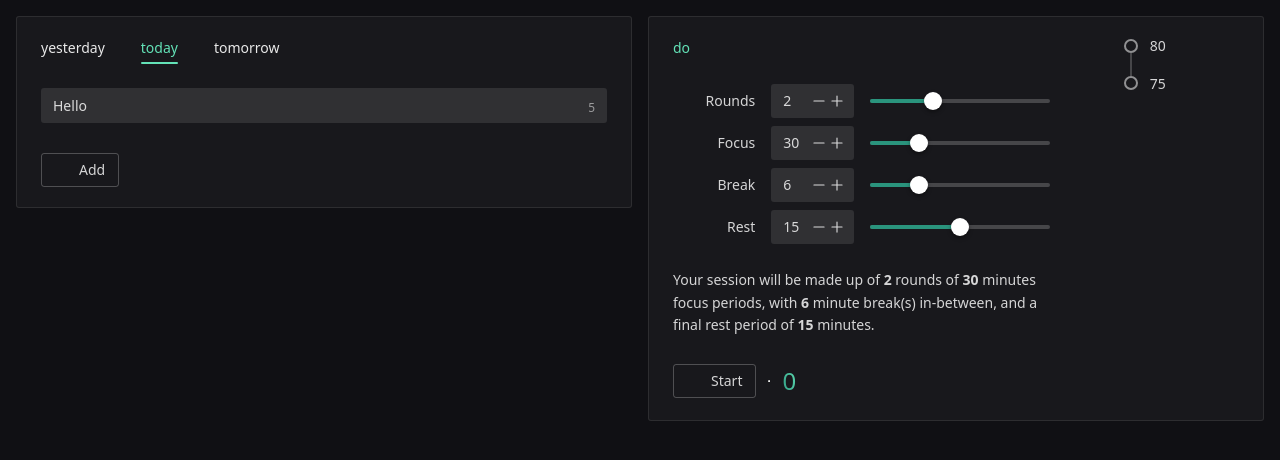
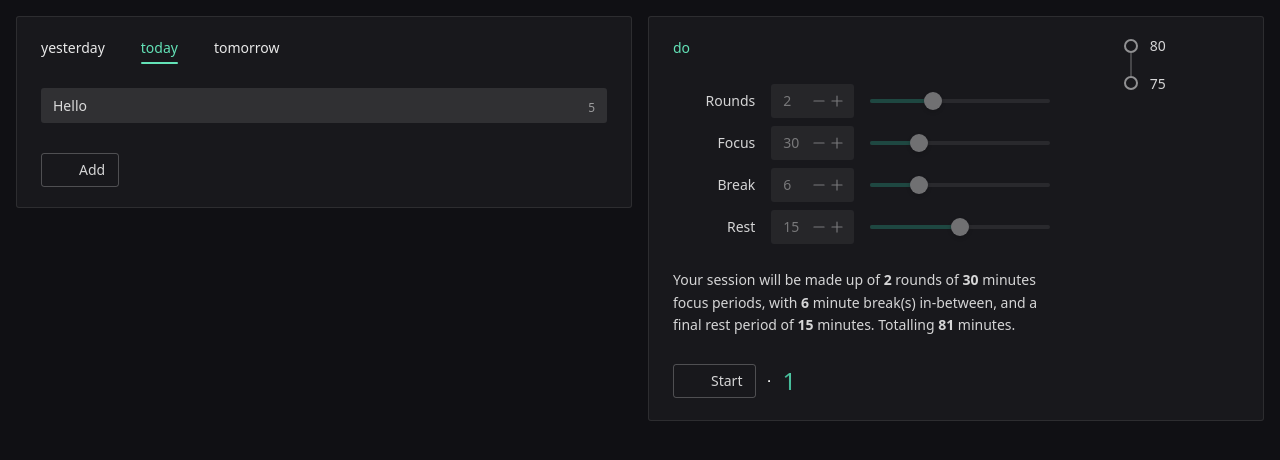
Before and after one commit to ahme-dev/devpace, a Vue app: page / in a window 1280 px wide. Shown: the top 460 px of the page. Built offline with nearby package versions, Linux system fonts and the light colour scheme; some icons are missing.

Commit message:
feat: add duration calc and disable sliders when session in progress

```diff
--- a/src/components/Pomodoro.vue
+++ b/src/components/Pomodoro.vue
@@ -36,6 +36,7 @@
 							:min="1"
 							:max="4"
 							:step="1"
+							:disable="store.current.at > 0"
 						/>
 						<PomodoroItem
 							name="Focus"
@@ -43,6 +44,7 @@
 							:min="20"
 							:max="60"
 							:step="10"
+							:disable="store.current.at > 0"
 						/>
 						<PomodoroItem
 							name="Break"
@@ -50,6 +52,7 @@
 							:min="3"
 							:max="15"
 							:step="3"
+							:disable="store.current.at > 0"
 						/>
 						<PomodoroItem
 							name="Rest"
@@ -57,6 +60,7 @@
 							:min="10"
 							:max="20"
 							:step="5"
+							:disable="store.current.at > 0"
 						/>
 					</NSpace>
 
@@ -69,7 +73,8 @@
 						<b>{{ store.current.config.break }}</b>
 						minute break(s) in-between, and a final rest period of
 						<b>{{ store.current.config.rest }}</b>
-						minutes.
+						minutes. Totalling
+						<b> {{ store.getDuration(store.current) }}</b> minutes.
 					</NText>
 
 					<NSpace align="center">
--- a/src/components/PomodoroItem.vue
+++ b/src/components/PomodoroItem.vue
@@ -11,6 +11,7 @@
 		min: number;
 		max: number;
 		step: number;
+		disable: boolean;
 	}>();
 </script>
 
@@ -24,6 +25,7 @@
 		<!-- Input -->
 		<NGridItem>
 			<NInputNumber
+				:disabled="props.disable"
 				:min="props.min"
 				:max="props.max"
 				:step="props.step"
@@ -37,6 +39,7 @@
 				:min="props.min"
 				:max="props.max"
 				:step="props.step"
+				:disabled="props.disable"
 				:tooltip="false"
 				v-model:value="store.current.config[props.bind]"
 			></NSlider>
--- a/src/store/pomodoro.ts
+++ b/src/store/pomodoro.ts
@@ -24,7 +24,7 @@ export const usePomodoroStore = defineStore("pomodoro", () => {
 	// current session
 	let current = ref<Session>({
 		running: false,
-		at: 0,
+		at: 1,
 		config: {
 			rounds: 2,
 			focus: 30,
@@ -57,5 +57,13 @@ export const usePomodoroStore = defineStore("pomodoro", () => {
 		},
 	]);
 
-	return { current, history };
+	const getDuration = (s: Session) => {
+		return (
+			s.config.rounds * s.config.focus +
+			(s.config.rounds - 1) * s.config.break +
+			s.config.rest
+		);
+	};
+
+	return { current, history, getDuration };
 });
```
